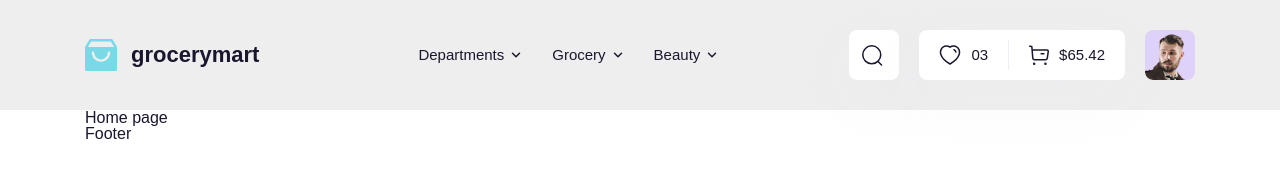
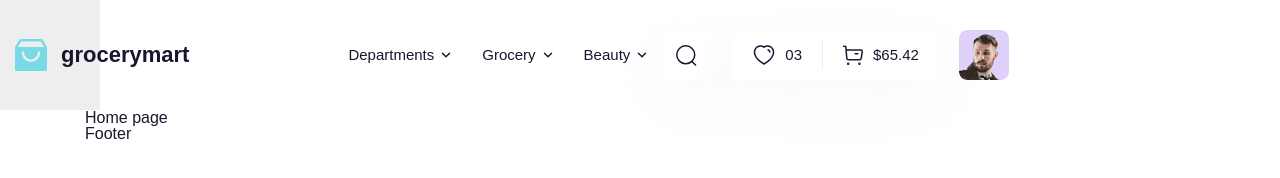
Before and after one commit to hungnguyen22140068/project-final, a website: page index.html in a window 1280 px wide. Shown: the top 178 px of the page. Drawn offline with Linux system fonts and the light colour scheme.

Commit message:
Tạo Mixin hỗ trợ Reponsive

```diff
--- /dev/null
+++ b/scss/abstracts/_index.scss
@@ -0,0 +1 @@
+@forward "./mixin";
--- /dev/null
+++ b/scss/abstracts/_mixin.scss
@@ -0,0 +1,19 @@
+$grid-breakpoints: (
+  xs: 0,
+  sm: 576px,
+  md: 768px,
+  lg: 992px,
+  xl: 1200px,
+  xxl: 1400px,
+);
+
+@mixin breakpoint($key) {
+  $breakpoint: map-get($grid-breakpoints, $key);
+  @if ($breakpoint) {
+    @media (min-width: ($breakpoint - 0.02)) {
+      @content;
+    }
+  } @else {
+    @error "The value #{$key} is not in breakpoints list.";
+  }
+}
--- a/scss/layout/_header.scss
+++ b/scss/layout/_header.scss
@@ -1,3 +1,5 @@
+@use "../abstracts";
+
 // %flexItemsCenter dùng để thay những đoạn code có df:f và al:c thì thêm: @extend %flexItemsCenter
 %flexItemsCenter {
   display: flex;
@@ -6,6 +8,10 @@
 
 .header {
   background: var(--header-bg-color);
+
+  @include abstracts.breakpoint(lg) {
+    width: 100px;
+  }
 
   &--sticky {
     position: sticky;
--- a/scss/main.scss
+++ b/scss/main.scss
@@ -2,3 +2,4 @@
 @use "./theme";
 @use "./layout";
 @use "./components";
+@use "./abstracts";
```
Also changed, not shown: assets/css/main.css, 1 other file.
